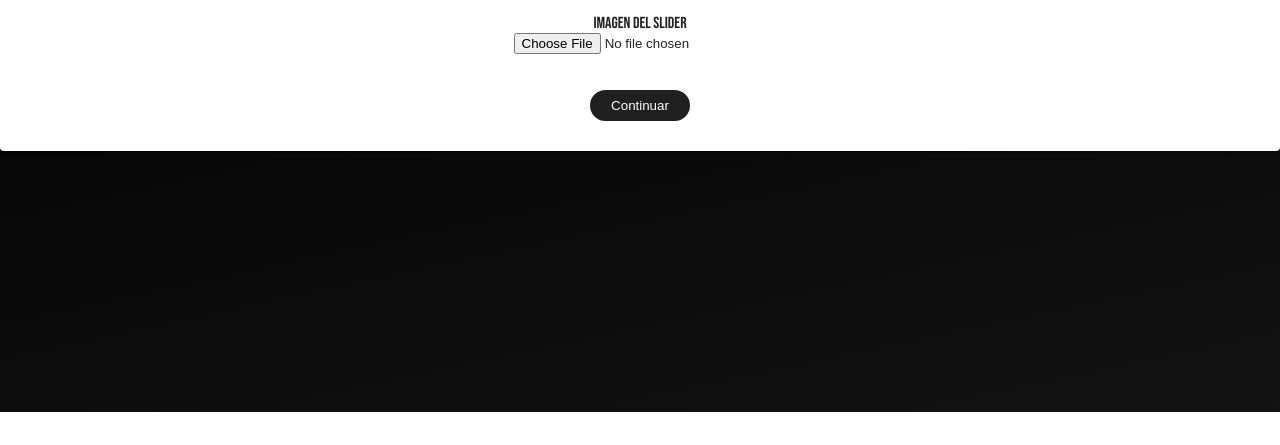
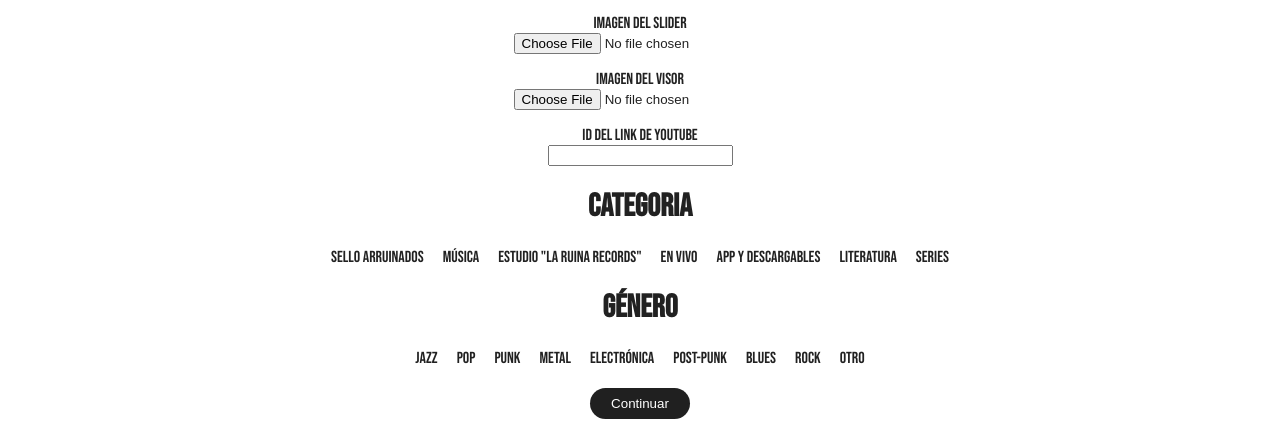
Before and after one commit to ValeriaArellano0011/La-Ruina-TV-client, a React (Create React App) app: page /post/create in a window 1280 px wide. Shown: the part 388-833 px from the top of the page. Before the commit the page ends 800 px from the top, so only its background shows below. Built offline with nearby package versions, Linux system fonts and the light colour scheme.

Commit message:
fixed form post, no second part

```diff
--- a/src/Admin/Requests/ContinuePostCreate.jsx
+++ b/src/Admin/Requests/ContinuePostCreate.jsx
@@ -10,9 +10,7 @@ const ContinuePostCreate = () => {
   const dispatch = useDispatch();
 
   const [data, setData] = useState({
-    genre: [],
-    category: [],
-    idLinkYT: "",
+
   });
 
   const optionsGenre = [
@@ -85,50 +83,18 @@ const ContinuePostCreate = () => {
     },
   ];
 
-  const checkboxCat = (e) => {
-    if (data.category.includes(e.target.value)) {
-      data.category = data.category.filter((id) => id !== e.target.value);
-      setData({
-        ...data,
-        category: data.category,
-      });
-    } else {
-      setData({
-        ...data,
-        category: [...data.category, e.target.value],
-      });
-    }
-  };
 
-  const checkboxGen = (e) => {
-    if (data.genre.includes(e.target.value)) {
-      data.genre = data.genre.filter((id) => id !== e.target.value);
-      setData({
-        ...data,
-        genre: data.genre,
-      });
-    } else {
-      setData({
-        ...data,
-        genre: [...data.genre, e.target.value],
-      });
-    }
-  };
 
-  const [imgVisor, setImgVisor] = useState(null);
+
 
   const submit = (e) => {
     e.preventDefault();
     let formData = new FormData();
-    formData.append("image", imgVisor);
-    formData.append("genre", data.genre);
-    formData.append("category", data.category);
-    formData.append("idYT", data.idLinkYT);
+
+
     dispatch(postPostContinue(formData));
     setData({
-        genre: [],
-      category: [],
-      idLinkYT: "",
+
     });
   };
 
@@ -141,68 +107,10 @@ const ContinuePostCreate = () => {
           <CardContent>Rellena el siguiente formulario</CardContent>
           <form onSubmit={submit}>
             <div>
-              <p>
-                <label>Id del link de YouTube</label>
-                <br></br>
-                <input
-                  type="text"
-                  name="idLinkYT"
-                  value={data.idLinkYT}
-                  onChange={(e) =>
-                    setData({ ...data, idLinkYT: e.target.value })
-                  }
-                />
-              </p>
-              <p>
-                <label>Imagen del Visor</label>
-                <br></br>
-                <input
-                  type="file"
-                  name="file"
-                  onChange={(e) => setImgVisor(e.target.files[0])}
-                />
-              </p>
+
+
             </div>
-            <div>
-              <h1>Categoria</h1>
-              <div className={styles.types}>
-                {optionsCategory?.map((t) => (
-                  <div key={`${t.name}-${t.slot}`}>
-                    <input
-                      type="checkbox"
-                      name={t.name}
-                      value={t.name}
-                      id={t.name}
-                      onChange={(e) => checkboxCat(e)}
-                    />
-                    <label htmlFor={t.name}>{t.name}</label>
-                    { t.slot % 4 === 0 ? <br /> : null }
-                  </div>
-                ))}
-              </div>
 
-              <h1>Género</h1>
-              <div className={styles.types}>
-                {optionsGenre?.map((t) => (
-                  <div key={`${t.name}-${t.slot}`}>
-                    <input
-                      type="checkbox"
-                      name={t.name}
-                      value={t.name}
-                      id={t.name}
-                      onChange={(e) => checkboxGen(e)}
-                    />
-                    <label htmlFor={t.name}>{t.name}</label>
-                    { t.slot % 4 === 0 ? <br /> : null }
-                  </div>
-                ))}
-              </div>
-              <input
-                type="submit"
-                value="Continuar"
-                className={styles.submit}
-              />
-            </div>
           </form>
         </Card>
       </div>
--- a/src/Admin/Requests/CreatePost.jsx
+++ b/src/Admin/Requests/CreatePost.jsx
@@ -1,18 +1,23 @@
-import { Card } from "@mui/material"
-import { Title } from 'react-admin'
-import CardContent from '@mui/material/CardContent'
-import styles from "../css/CreatePost.module.scss"
-import { useState } from "react"
-import { useDispatch } from "react-redux"
-import { postPost } from "../../middlewares/redux/actions/index"
-import { useHistory } from "react-router-dom"
+import { Card } from "@mui/material";
+import { Title } from "react-admin";
+import CardContent from "@mui/material/CardContent";
+import styles from "../css/CreatePost.module.scss";
+import { useState } from "react";
+import { useDispatch } from "react-redux";
+import { postPost } from "../../middlewares/redux/actions/index";
+import { useHistory } from "react-router-dom";
 
 const CreatePost = () => {
   const dispatch = useDispatch();
-  const history = useHistory()
+  const history = useHistory();
   const handleInputChange = (e) => {
-    if (e.target.name !== "title" && e.target.name !== "artist" && e.target.name !== "info" && e.target.name !== "category") {
-      console.log('la imagen', e.target.files[0])
+    if (
+      e.target.name !== "title" &&
+      e.target.name !== "artist" &&
+      e.target.name !== "info" &&
+      e.target.name !== "category"
+    ) {
+      console.log("la imagen", e.target.files[0]);
       setData({
         ...data,
         [e.target.name]: e.target.files[0],
@@ -27,38 +32,149 @@ const CreatePost = () => {
 
   const [data, setData] = useState({
     title: "",
-    artist: '',
-    info: '',
-    category: []
+    artist: "",
+    info: "",
+    category: [],
+    genre: [],
+    category: [],
+    idLinkYT: "",
   });
 
-  const [imgSlider, setImgSlider ] = useState(null)
+  const optionsGenre = [
+    {
+      slot: 1,
+      name: "Jazz",
+    },
+    {
+      slot: 2,
+      name: "Pop",
+    },
+    {
+      slot: 3,
+      name: "punk",
+    },
+    {
+      slot: 4,
+      name: "metal",
+    },
+    {
+      slot: 5,
+      name: "electrónica",
+    },
+    {
+      slot: 6,
+      name: "post-punk",
+    },
+    {
+      slot: 7,
+      name: "blues",
+    },
+    {
+      slot: 8,
+      name: "rock",
+    },
+    {
+      slot: 9,
+      name: "otro",
+    },
+  ];
 
-  const submit = (e)=> {
-    e.preventDefault()
+  const optionsCategory = [
+    {
+      slot: 1,
+      name: "Sello Arruinados",
+    },
+    {
+      slot: 2,
+      name: "Música",
+    },
+    {
+      slot: 3,
+      name: 'Estudio "La Ruina Records"',
+    },
+    {
+      slot: 4,
+      name: "En vivo",
+    },
+    {
+      slot: 5,
+      name: "App y descargables",
+    },
+    {
+      slot: 6,
+      name: "Literatura",
+    },
+    {
+      slot: 7,
+      name: "Series",
+    },
+  ];
+
+  const checkboxCat = (e) => {
+    if (data.category.includes(e.target.value)) {
+      data.category = data.category.filter((name) => name !== e.target.value);
+      setData({
+        ...data,
+        category: data.category,
+      });
+    } else {
+      setData({
+        ...data,
+        category: [...data.category, e.target.value],
+      });
+    }
+  };
+
+  const checkboxGen = (e) => {
+    if (data.genre.includes(e.target.value)) {
+      data.genre = data.genre.filter((name) => name !== e.target.value);
+      setData({
+        ...data,
+        genre: data.genre,
+      });
+    } else {
+      setData({
+        ...data,
+        genre: [...data.genre, e.target.value],
+      });
+    }
+  };
+
+  const [imgSlider, setImgSlider] = useState(null);
+  const [imgVisor, setImgVisor] = useState(null);
+
+  const submit = (e) => {
+    e.preventDefault();
     let formData = new FormData();
-    formData.append("image", imgSlider);
+    formData.append("imageSlider", imgSlider);
+    formData.append("imageVisor", imgVisor);
     formData.append("title", data.title);
     formData.append("artist", data.artist);
     formData.append("info", data.info);
     formData.append("category", data.category);
+    formData.append("genre", data.genre);
+    formData.append("category", data.category);
+    formData.append("idYT", data.idLinkYT);
     dispatch(postPost(formData));
     setData({
       title: "",
-      artist: '',
-      info:'',
+      artist: "",
+      info: "",
       types: [],
       imageVisor: null,
       imageSlider: null,
+      genre: [],
+      category: [],
+      idLinkYT: "",
     });
-    history.push('/post/continue/create')
-  }
+    history.push("/post/continue/create");
+  };
 
   return (
     <div className={styles.createBody}>
       <div className={styles.CreateProduct}>
         <Card>
-        <Title title="Nuevo Post"/>
+          <Title title="Nuevo Post" />
           <h1 className={styles.createTitle}>Crear un Nuevo Post</h1>
           <CardContent>Rellena el siguiente formulario</CardContent>
           <form onSubmit={submit}>
@@ -102,15 +218,73 @@ const CreatePost = () => {
                   onChange={(e) => setImgSlider(e.target.files[0])}
                 />
               </p>
+              <p>
+                <label>Imagen del Visor</label>
+                <br></br>
+                <input
+                  type="file"
+                  name="file"
+                  onChange={(e) => setImgVisor(e.target.files[0])}
+                />
+              </p>
+              <p>
+                <label>Id del link de YouTube</label>
+                <br></br>
+                <input
+                  type="text"
+                  name="idLinkYT"
+                  value={data.idLinkYT}
+                  onChange={(e) =>
+                    setData({ ...data, idLinkYT: e.target.value })
+                  }
+                />
+              </p>
+              <div>
+              <h1>Categoria</h1>
+              <div className={styles.types}>
+                {optionsCategory?.map((t) => (
+                  <div key={`${t.name}-${t.slot}`}>
+                    <input
+                      type="checkbox"
+                      name={t.name}
+                      value={t.name}
+                      id={t.name}
+                      onChange={(e) => checkboxCat(e)}
+                    />
+                    <label htmlFor={t.name}>{t.name}</label>
+                    { t.slot % 4 === 0 ? <br /> : null }
                   </div>
-        <div>
-          <input type="submit" value="Continuar" className={styles.submit} />
+                ))}
+              </div>
+
+              <h1>Género</h1>
+              <div className={styles.types}>
+                {optionsGenre?.map((t) => (
+                  <div key={`${t.name}-${t.slot}`}>
+                    <input
+                      type="checkbox"
+                      name={t.name}
+                      value={t.name}
+                      id={t.name}
+                      onChange={(e) => checkboxGen(e)}
+                    />
+                    <label htmlFor={t.name}>{t.name}</label>
+                    { t.slot % 4 === 0 ? <br /> : null }
+                  </div>
+                ))}
+              </div>
+              <input
+                type="submit"
+                value="Continuar"
+                className={styles.submit}
+              />
+            </div>
             </div>
           </form>
         </Card>
       </div>
     </div>
-    )
-}
+  );
+};
 
-export default CreatePost
+export default CreatePost;
```
Lines whose indentation alone changed are shown as unchanged.
